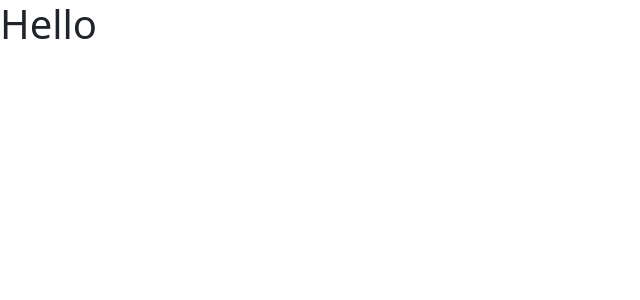
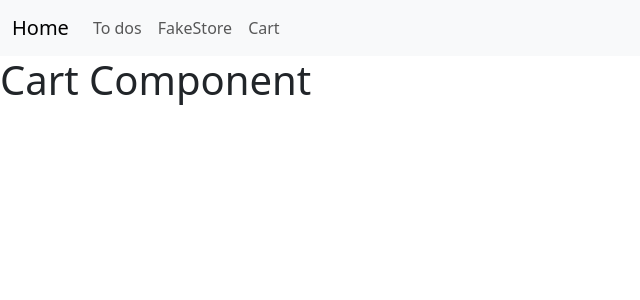
Before and after one commit to akshayp-mangospring/basic-websockets-client, a React (Create React App) app: page /fakestore/cart in a window 1280 px wide. Shown: the top 300 px of the page, without its empty margins (0-640 px from the left). Built offline with nearby package versions, Linux system fonts and the light colour scheme.

Commit message:
Add  Layout, Nested Routes, Top Nav in App - Make the codebase more structured

```diff
--- a/src/components/App.js
+++ b/src/components/App.js
@@ -2,7 +2,7 @@ import { useEffect, useState } from "react";
 import "@styles/App.sass";
 import { backendUrl } from '@constants';
 import { getData, postData } from '@rest_utils';
-import TodoList from '@components/TodoList';
+import TodoList from '@components/todo/TodoList';
 
 function App() {
   const [todoLists, setTodoLists] = useState([]);
--- /dev/null
+++ b/src/components/common/LoggedInTopNav.js
@@ -0,0 +1,35 @@
+function LoggedInTopNav() {
+  return (
+    <nav className="navbar navbar-expand-lg bg-body-tertiary">
+      <div className="container-fluid">
+        <a className="navbar-brand" href="/">Home</a>
+        <button
+          className="navbar-toggler"
+          type="button"
+          data-bs-toggle="collapse"
+          data-bs-target="#navbarSupportedContent"
+          aria-controls="navbarSupportedContent"
+          aria-expanded="false"
+          aria-label="Toggle navigation"
+        >
+          <span className="navbar-toggler-icon"></span>
+        </button>
+        <div className="collapse navbar-collapse" id="navbarSupportedContent">
+          <ul className="navbar-nav me-auto mb-2 mb-lg-0">
+            <li className="nav-item">
+              <a className="nav-link" href="/">To dos</a>
+            </li>
+            <li className="nav-item">
+              <a className="nav-link" href="/fakestore">FakeStore</a>
+            </li>
+            <li className="nav-item">
+              <a className="nav-link" href="/fakestore/cart">Cart</a>
+            </li>
+          </ul>
+        </div>
+      </div>
+    </nav>
+  );
+}
+
+export default LoggedInTopNav;
--- a/src/components/fakestore/Cart.js
+++ b/src/components/fakestore/Cart.js
@@ -1,6 +1,6 @@
 function Cart() {
   return (
-    <h1>Hello</h1>
+    <h1>Cart Component</h1>
   )
 }
 
--- a/src/components/fakestore/FakeStore.js
+++ b/src/components/fakestore/FakeStore.js
@@ -21,8 +21,8 @@ function FakeStore() {
       <div className="container">
         <ul className="list-unstyled row d-flex flex-wrap g-3">
           {products.map((product) => (
-            <div className="col col-xs-12 col-sm-12 col-md-6 col-lg-4">
-              <Product key={product.id} product={product} />
+            <div key={product.id} className="col col-xs-12 col-sm-12 col-md-6 col-lg-4">
+              <Product product={product} />
             </div>
           ))}
         </ul>
--- /dev/null
+++ b/src/components/layouts/LoggedInLayout.js
@@ -0,0 +1,13 @@
+import { Outlet } from 'react-router-dom';
+import LoggedInTopNav from '@components/common/LoggedInTopNav';
+
+function LoggedInLayout() {
+  return (
+    <>
+      <LoggedInTopNav />
+      <Outlet />
+    </>
+  );
+}
+
+export default LoggedInLayout;
--- a/src/components/TodoList.js
+++ b/src/components/todo/TodoList.js
@@ -2,7 +2,7 @@ import { useEffect, useState } from "react";
 import { backendUrl } from '@constants';
 import { isEnterKeyPressed } from '@utils';
 import { getData, deleteData, postData } from '@rest_utils';
-import Todo from "@components/Todo";
+import Todo from "@components/todo/Todo";
 import Trash from '@icons/Trash';
 
 function TodoList({ todoList: { id, title } }) {
--- a/src/index.js
+++ b/src/index.js
@@ -2,27 +2,28 @@ import React from 'react';
 import ReactDOM from 'react-dom/client';
 import {
   createBrowserRouter,
+  createRoutesFromElements,
+  Route,
   RouterProvider,
 } from "react-router-dom";
+import LoggedInLayout from '@components/layouts/LoggedInLayout';
 import App from '@components/App';
 import FakeStore from '@components/fakestore/FakeStore';
 import Cart from '@components/fakestore/Cart';
 
 const root = ReactDOM.createRoot(document.getElementById('root'));
-const router = createBrowserRouter([
-  {
-    path: "/",
-    element: <App />,
-  },
-  {
-    path: "/fakestore",
-    element: <FakeStore />,
-  },
-  {
-    path: "/fakestore/cart",
-    element: <Cart />,
-  },
-]);
+
+const router = createBrowserRouter(
+  createRoutesFromElements(
+    <Route path='/' element={<LoggedInLayout />}>
+      <Route index element={<App />} />
+      <Route path='fakestore'>
+        <Route index element={<FakeStore />} />
+        <Route path='cart' element={<Cart />} />
+      </Route>
+    </Route>
+  )
+);
 
 root.render(
   <React.StrictMode>
```
Also changed, not shown: Notes.txt, src/components/todo/Todo.js (renamed from src/components/Todo.js).
